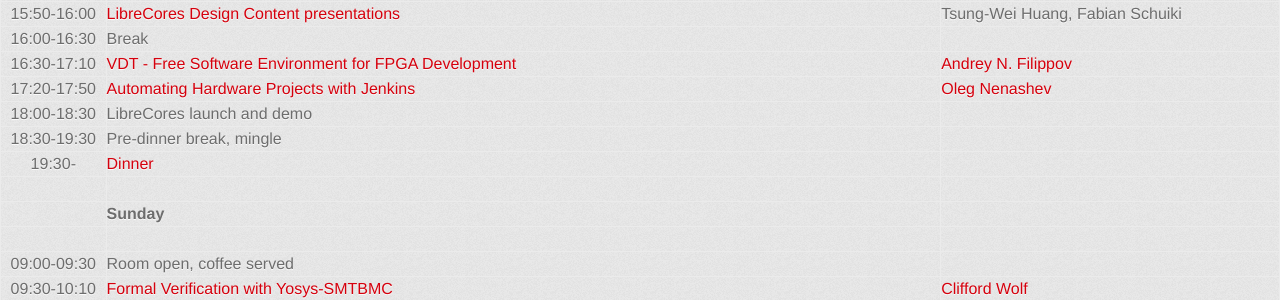
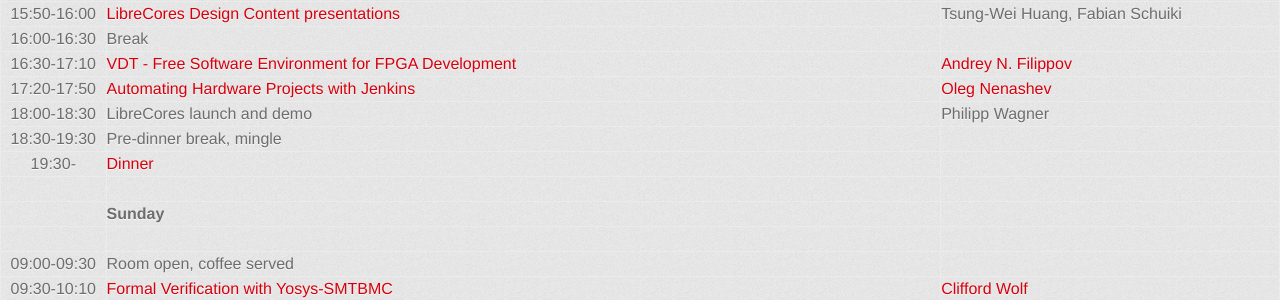
Before and after one commit to fossi-foundation/orconf, a Jekyll site: the page built from schedule.md, in a window 1280 px wide. Shown: the part 674-974 px from the top of the page. Built offline with Jekyll 4.4.1, drawn with Linux system fonts in a browser that asks for light colours; some web fonts are replaced.

Commit message:
Add Philipp as librecores presenter

```diff
--- a/schedule.md
+++ b/schedule.md
@@ -37,7 +37,7 @@
 | 16:00-16:30  | Break |
 | 16:30-17:10  | [VDT - Free Software Environment for FPGA Development](http://orconf.org/#vdt) | [Andrey N. Filippov](http://orconf.org/#andrey)
 | 17:20-17:50  | [Automating Hardware Projects with Jenkins](http://orconf.org/#jenkins) | [Oleg Nenashev](http://orconf.org/#oleg)
-| 18:00-18:30  | LibreCores launch and demo |
+| 18:00-18:30  | LibreCores launch and demo | Philipp Wagner
 | 18:30-19:30  | Pre-dinner break, mingle |
 | 19:30-       | [Dinner](http://www.altrobologna.com/) |
 | | |
```
